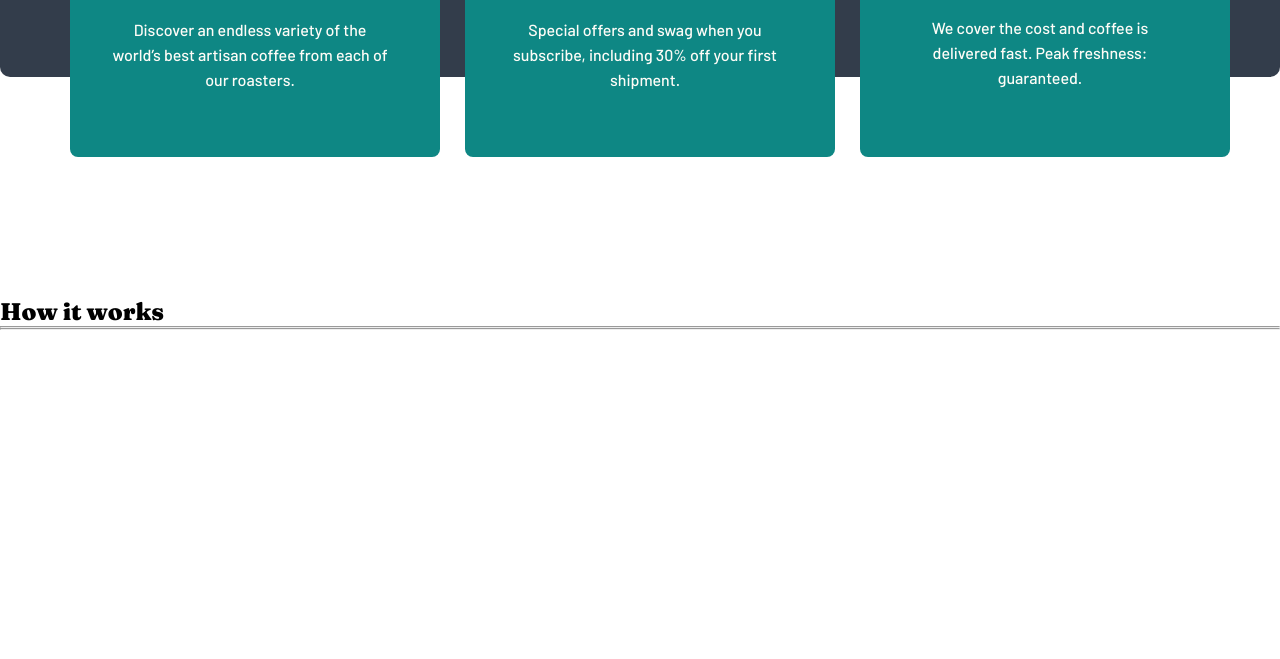
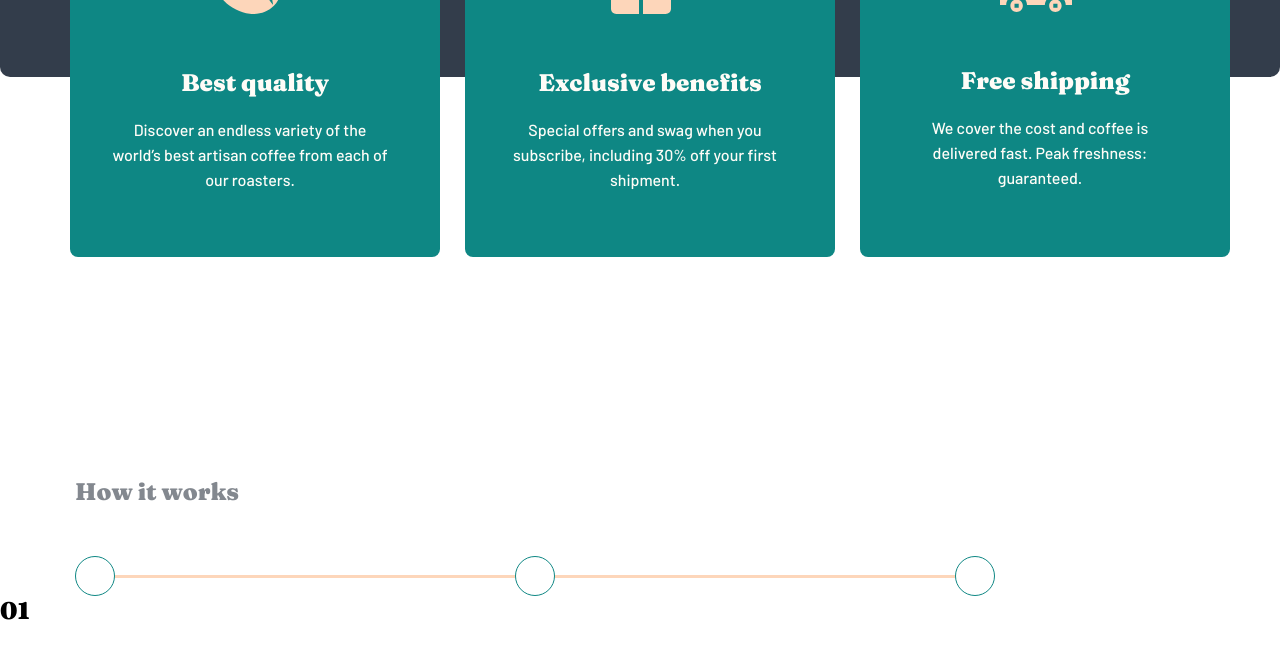
Before and after one commit to Muh1isa/coffee-template, a plain HTML site: page index.html in a window 1280 px wide. Shown: the part 1784-2443 px from the top of the page. Before the commit the page ends 2114 px from the top, so only its background shows below. Drawn offline with Linux system fonts and the light colour scheme.

Commit message:
finished

```diff
--- a/index.html
+++ b/index.html
@@ -90,6 +90,12 @@
                 <hr>
                 <div class="section3__dot"></div>
             </div>
+            <div class="section3__wrapper">
+                <div class="section3__box">
+                    <h2 class="section3__box-num">01</h2>
+
+                </div>
+            </div>
         </section>
     </main>
     <footer class="footer">
--- a/scss/blocks/_section2.scss
+++ b/scss/blocks/_section2.scss
@@ -24,7 +24,7 @@
         position: absolute;
         display: flex;
         gap: 25px;
-        bottom: 140px;
+        bottom: 40px;
         left: 70px;
     }
     &__box {
--- a/scss/blocks/_section3.scss
+++ b/scss/blocks/_section3.scss
@@ -0,0 +1,27 @@
+.section3 {
+    height: 900px;
+    margin: 180px auto;
+    &__title {
+        color: #83888F;
+        font-size: 24px;
+        font-weight: 900;
+        margin: 0 0 0 75px;
+    }
+    &__dots-wrapper {
+        display: flex;
+        align-items: center;
+        margin: 50px 0 0 75px;
+    }
+    &__dot {
+        width: 40px;
+        height: 40px;
+        border: 1px solid #0E8784;
+        border-radius: 50%;
+    }
+    hr {
+        width: 400px;
+        height: 3px;
+        border: none;
+        background-color: #FDD6BA;
+    }
+}
```
Also changed, not shown: css/main.css, scss/main.css, 2 other files.
